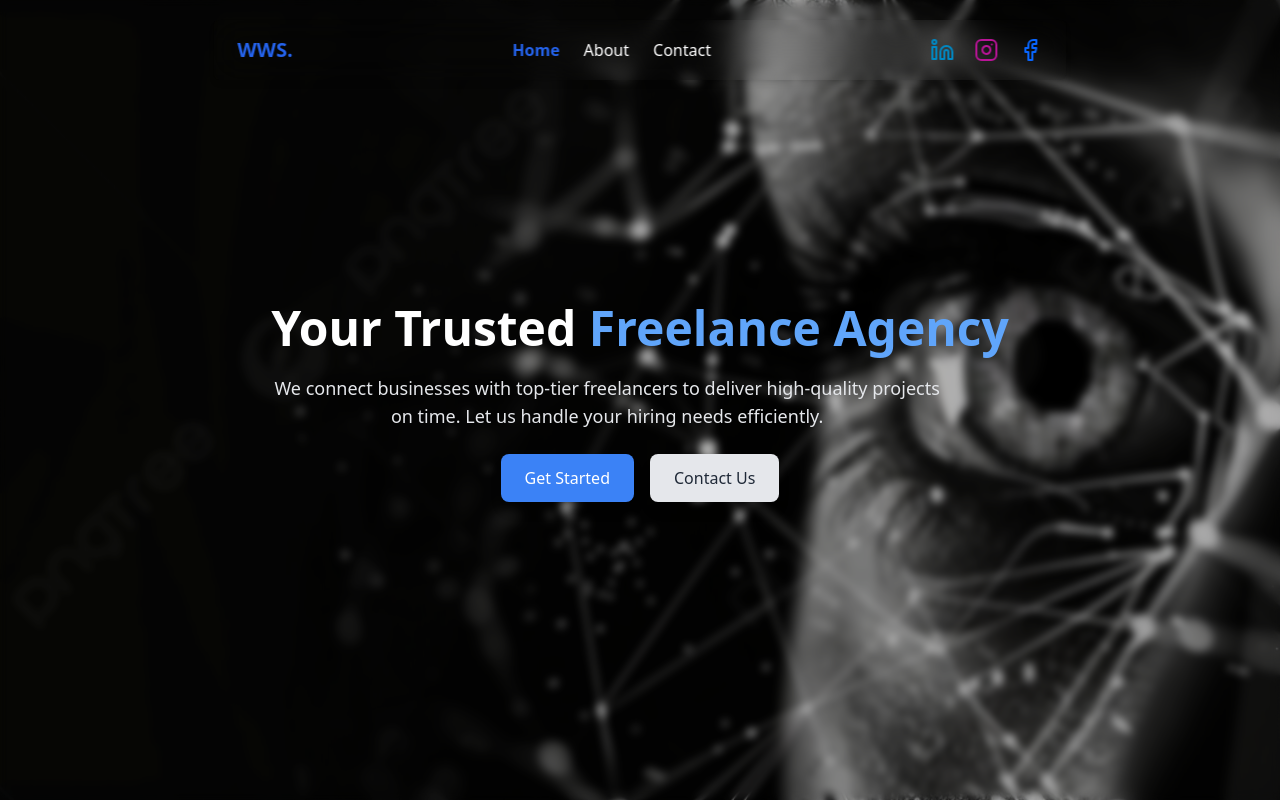
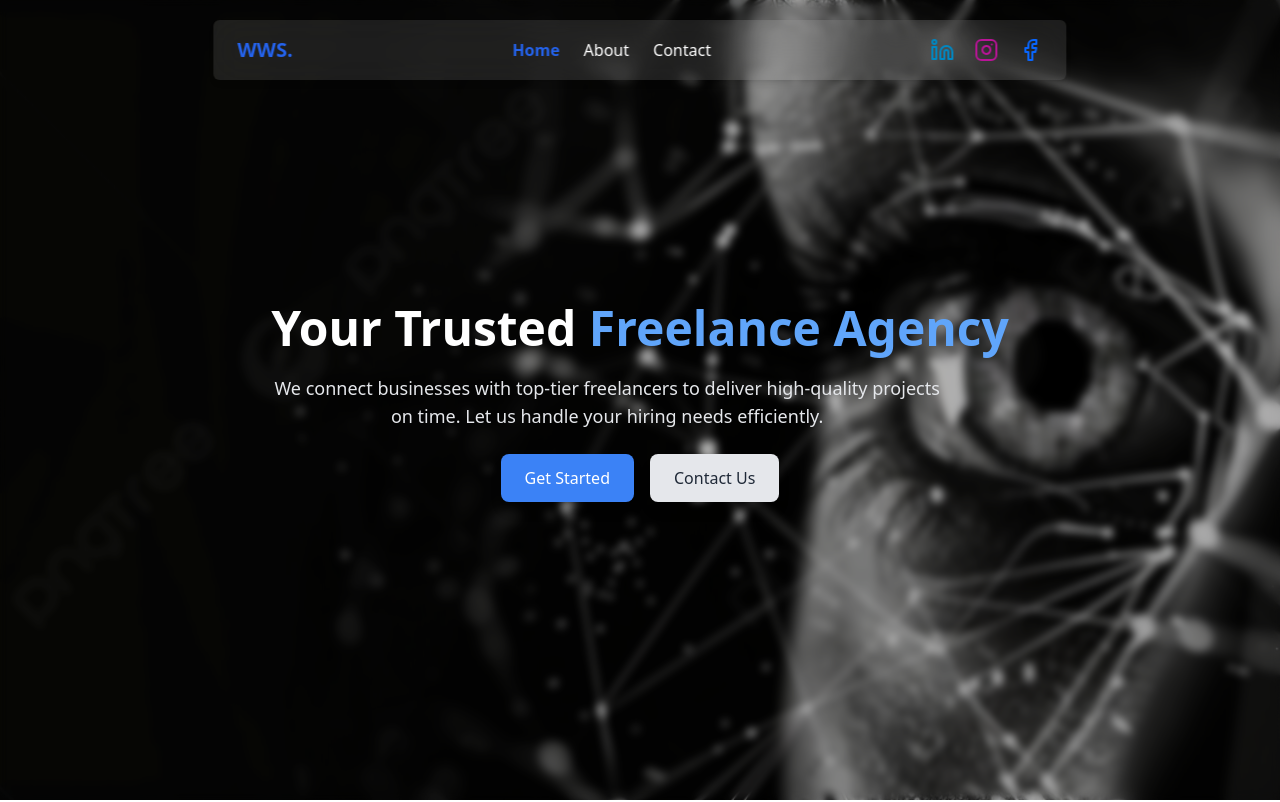
Before and after one commit to Sandipan-seth/WebWorkStudioPage, a React (Vite) app: page / in a window 1280 px wide. Shown: the top 802 px of the page. Built offline with nearby package versions, Linux system fonts and the light colour scheme.

Commit message:
Ui update in Navbar2

```diff
--- a/src/components/Navbar.jsx
+++ b/src/components/Navbar.jsx
@@ -45,7 +45,7 @@ const Navbar = () => {
       className={`w-full md:w-2/3 rounded-md ${
         isOpen ? "bg-white" : "bg-white/50"
       }
-      ${activeSection === "home" ? "md:bg-white/0" : "md:bg-gray-200/50"}
+      ${activeSection === "home" ? "md:bg-white/10" : "md:bg-gray-200/50"}
         backdrop-blur-lg shadow-md fixed top-0 md:top-5 left-0 md:left-1/2 md:-translate-x-1/2 z-50`}
     >
       <div className="container mx-auto px-6 py-4 flex justify-between items-center">
```
